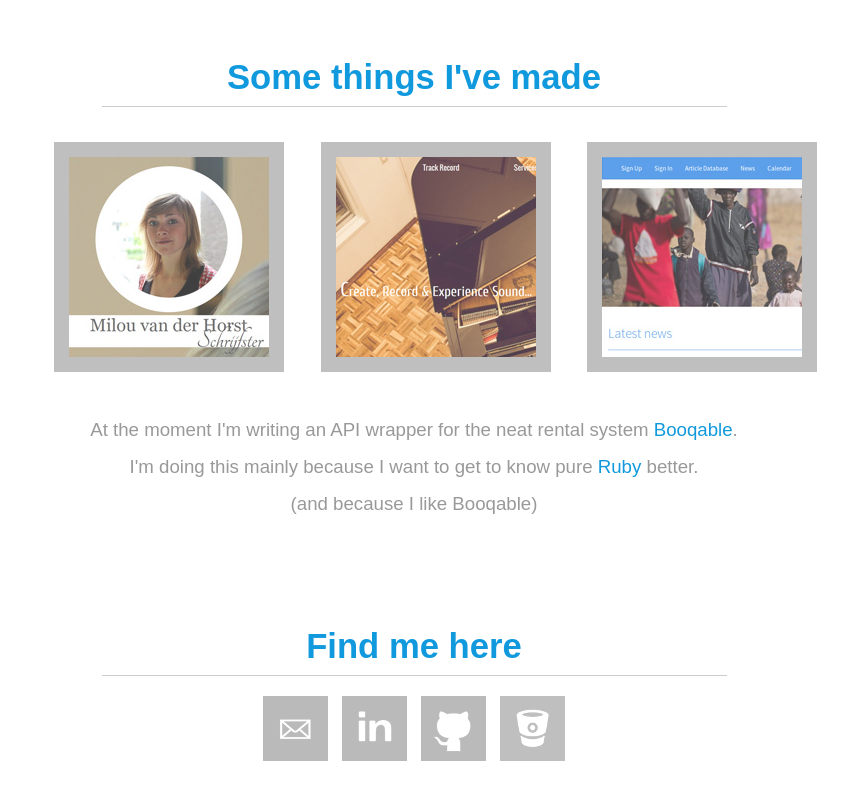
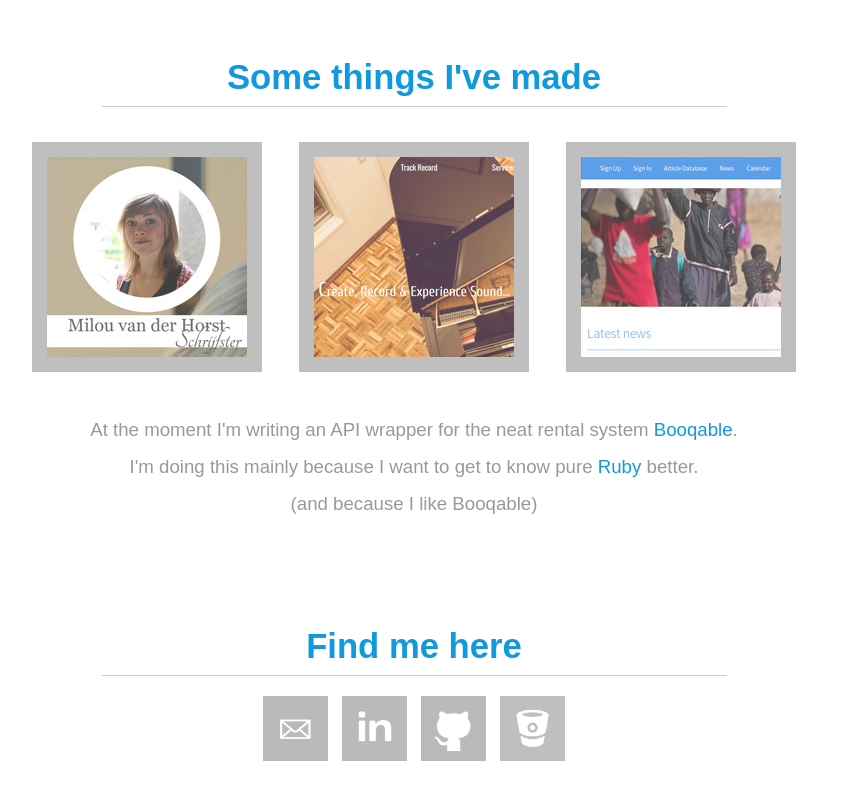
Before and after one commit to TAHassing/tahassing.github.io, a plain HTML site: page index.html in a window 1280 px wide. Shown: the part 1357-2157 px from the top of the page, without its empty margins (226-1074 px from the left). Drawn offline with nearby package versions, Linux system fonts and the light colour scheme; a web font is replaced by a local one.

Commit message:
Center project images.

```diff
--- a/stylesheets/main.css
+++ b/stylesheets/main.css
@@ -67,7 +67,7 @@ a, a:hover { color: #19d; }
 #link-w45 { background-image: url('../images/link_w45_200px.jpg'); }
 .link-modal {
   background-size: 100% 100%;
-  margin: 25px;
+  margin: 25px auto;
   height: 200px;
   width: 200px;
   border: 15px solid #aaa;
```
